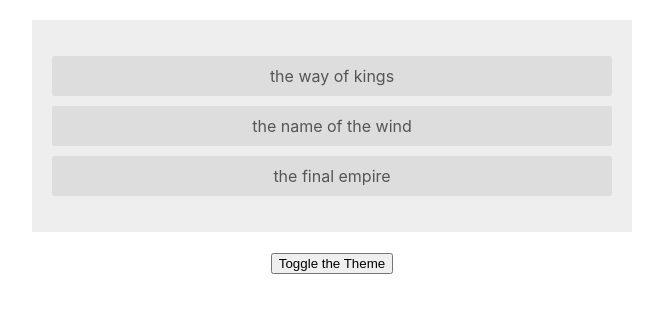
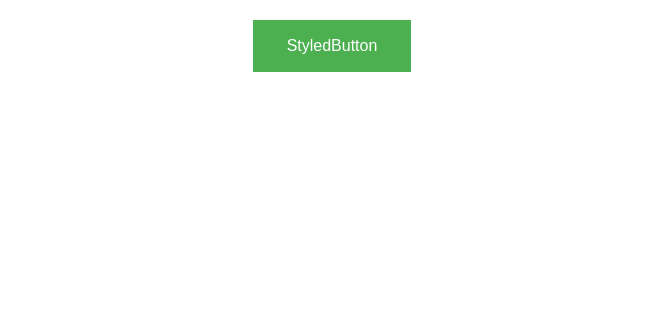
Before and after one commit to MajkoDev/Studies_in_REACT_II, a React (Create React App) app: page / in a window 1280 px wide. Shown: the top 312 px of the page, without its empty margins (308-971 px from the left). Built offline with nearby package versions, Linux system fonts and the light colour scheme.

Commit message:
set up button

```diff
--- a/package.json
+++ b/package.json
@@ -9,6 +9,7 @@
     "react": "^18.2.0",
     "react-dom": "^18.2.0",
     "react-scripts": "5.0.1",
+    "styled-components": "^5.3.5",
     "web-vitals": "^2.1.0"
   },
   "scripts": {
--- a/src/App.js
+++ b/src/App.js
@@ -1,20 +1,9 @@
-import Booklist from "./components/Booklist";
-import Navbar from "./components/Navbar";
-import ThemeToggle from "./components/ThemeToggle";
-
-import AuthContextProvider from "./context/AuthContext";
-import ThemeContextProvider from "./context/ThemeContext";
+import StyledButton from "./components/Button/Button";
 
 function App() {
   return (
     <div className='App'>
-      <ThemeContextProvider>
-        <AuthContextProvider>
-          <Navbar />
-          <Booklist />
-          <ThemeToggle />
-        </AuthContextProvider>
-      </ThemeContextProvider>
+      <StyledButton>StyledButton</StyledButton>
     </div>
   );
 }
--- a/src/components/Booklist.js
+++ /dev/null
@@ -1,23 +0,0 @@
-import React, { Component } from 'react';
-import { ThemeContext } from '../context/ThemeContext';
-
-class BookList extends Component {
-  static contextType = ThemeContext
-
-  render() {
-    const {isLightTheme, light, dark} = this.context;
-    const theme = isLightTheme ? light : dark;
-
-    return (
-      <div className="book-list" style={{color: theme.syntax, background: theme.bg}}>
-        <ul>
-          <li style={{background: theme.ui}}>the way of kings</li>
-          <li style={{background: theme.ui}}>the name of the wind</li>
-          <li style={{background: theme.ui}}>the final empire</li>
-        </ul>
-      </div>
-    );
-  }
-}
-
-export default BookList;
--- /dev/null
+++ b/src/components/Button/Button.js
@@ -0,0 +1,3 @@
+import { StyledButton } from "./Button.styles";
+
+export default StyledButton;
--- /dev/null
+++ b/src/components/Button/Button.styles.js
@@ -0,0 +1,14 @@
+import styled from "styled-components";
+
+export const StyledButton = styled.button`
+  border: 2px solid #4caf50;
+  background-color: #4caf50;
+  color: white;
+  padding: 15px 32px;
+  text-align: center;
+  text-decoration: none;
+  display: inline-block;
+  font-size: 16px;
+  cursor: pointer;
+  transition: 0.5s all ease-out;
+`;
--- a/src/components/Navbar.js
+++ /dev/null
@@ -1,36 +0,0 @@
-import React, { Component } from "react";
-import { ThemeContext } from "../context/ThemeContext";
-import { AuthContext } from "../context/AuthContext";
-
-class Navbar extends Component {
-  render() {
-    return (
-      <AuthContext.Provider>
-        {(authContext) => (
-          <ThemeContext.Consumer>
-            {(themeContext) => {
-              const {isAuthenticated, toggleAuth} = authContext;
-              const { isLightTheme, light, dark } = themeContext;
-              const theme = isLightTheme ? light : dark;
-              return (
-                <nav style={{ background: theme.ui, color: theme.syntax }}>
-                  <h1>Context App</h1>
-                  <div onClick={toggleAuth}>
-                    {isAuthenticated ? 'Logged in' : 'Logged out'}
-                  </div>
-                  <ul>
-                    <li>Home</li>
-                    <li>About</li>
-                    <li>Contact</li>
-                  </ul>
-                </nav>
-              );
-            }}
-          </ThemeContext.Consumer>
-        )}
-      </AuthContext.Provider>
-    );
-  }
-}
-
-export default Navbar;
--- a/src/components/ThemeToggle.js
+++ /dev/null
@@ -1,12 +0,0 @@
-import React, { Component } from "react";
-import { ThemeContext } from "../context/ThemeContext";
-
-export default class ThemeToggle extends Component {
-  static contextType = ThemeContext;
-
-  render() {
-    const { toggleTheme } = this.context;
-
-    return <button onClick={toggleTheme}>Toggle the Theme</button>;
-  }
-}
--- a/src/context/AuthContext.js
+++ /dev/null
@@ -1,22 +0,0 @@
-import React, { createContext, Component } from "react";
-
-export const AuthContext = createContext();
-
-class AuthContextProvider extends Component {
-  state = {
-    isAuthenticated: false,
-  };
-  toggleAuth = () => {
-    this.setState({ isAuthenticated: !this.state.isAuthenticated });
-  };
-  render() {
-    return (
-      <AuthContext.Provider
-        value={{ ...this.state, toggleAuth: this.toggleAuth }}>
-        {this.props.children}
-      </AuthContext.Provider>
-    );
-  }
-}
-
-export default AuthContextProvider;
--- a/src/context/ThemeContext.js
+++ /dev/null
@@ -1,26 +0,0 @@
-import React, { createContext, Component } from "react";
-
-export const ThemeContext = createContext();
-
-class ThemeContextProvider extends Component {
-  state = {
-    isLightTheme: true,
-    light: { syntax: "#555", ui: "#ddd", bg: "#eee" },
-    dark: { syntax: "#ddd", ui: "#333", bg: "#555" },
-  };
-
-  toggleTheme = () => {
-    this.setState({isLightTheme: !this.state.isLightTheme})
-  }
-
-  render() {
-
-    return (
-      <ThemeContext.Provider value={{ ...this.state, toggleTheme: this.toggleTheme }}>
-        {this.props.children}
-      </ThemeContext.Provider>
-    );
-  }
-}
-
-export default ThemeContextProvider
--- a/src/index.css
+++ b/src/index.css
@@ -12,28 +12,3 @@ body {
   margin: 20px auto;
   max-width: 600px;
 }
-
-nav {
-  padding: 6px;
-}
-nav ul {
-  padding: 0;
-}
-nav ul li {
-  display: inline-block;
-  margin: 0 10px;
-}
-
-.book-list {
-  padding: 20px;
-  margin-bottom: 20px;
-}
-.book-list ul {
-  padding: 0;
-  list-style-type: none;
-}
-.book-list li {
-  padding: 10px;
-  margin: 10px auto;
-  border-radius: 2px;
-}
```
Also changed, not shown: 1 other file (tests, documents, lock files or other folders).
